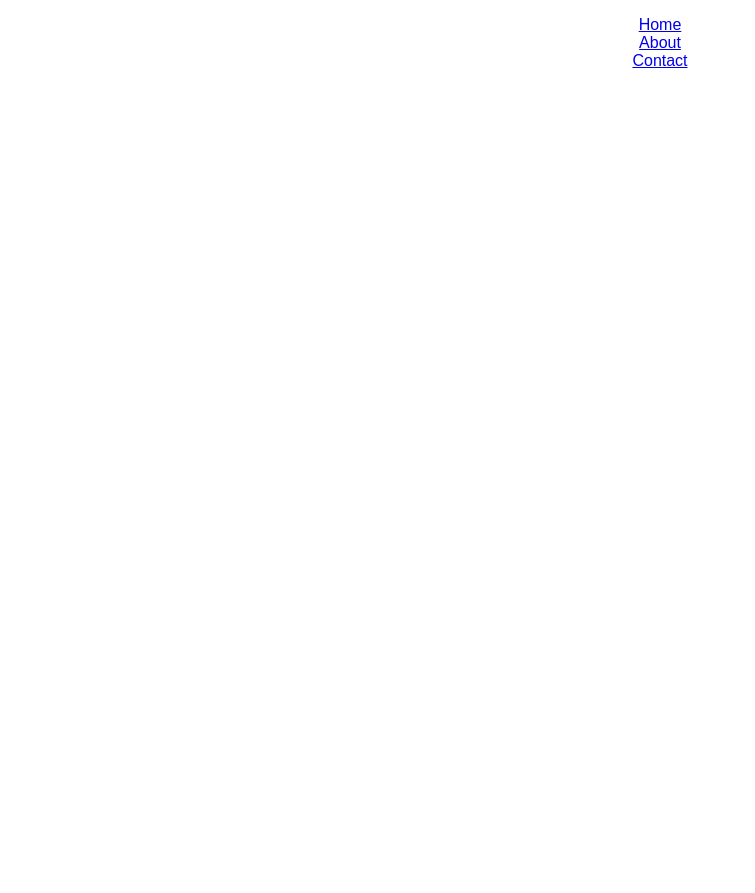
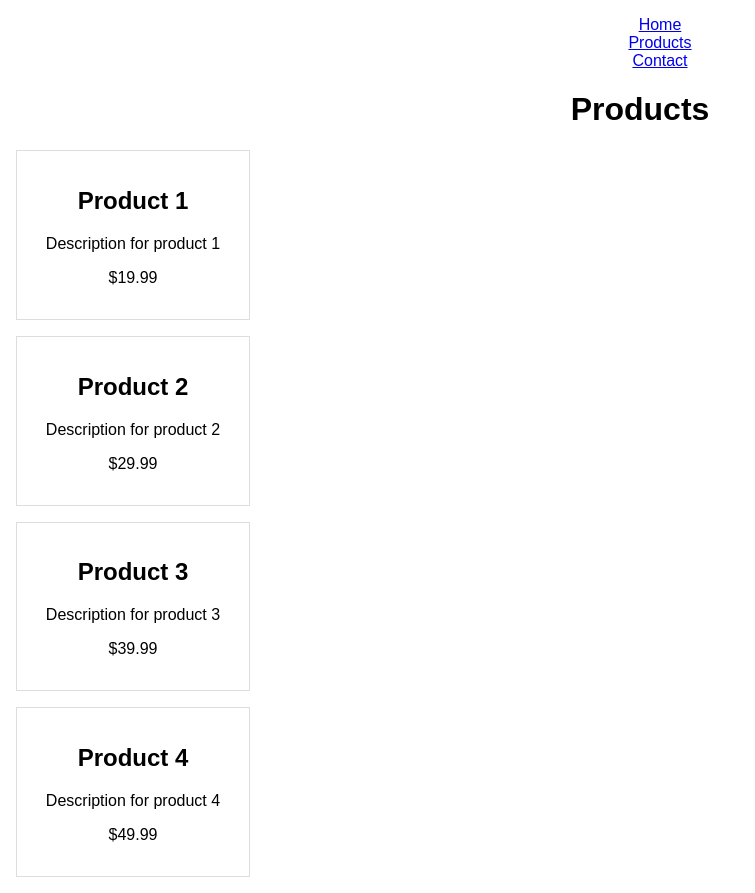
Before and after one commit to mayurpatle/S-MART-ReactJs-, a React (Create React App) app: page /products in a window 1280 px wide. Before the commit this address had no page. Shown: the whole page, without its empty margins (0-755 px from the left). Before the commit the page ends 800 px from the top, so only its background shows below. Built offline with nearby package versions, Linux system fonts and the light colour scheme.

Commit message:
products page  is  being  added  and  route  managed

```diff
--- /dev/null
+++ b/public/products.json
@@ -0,0 +1,27 @@
+[
+  {
+    "id": 1,
+    "name": "Product 1",
+    "description": "Description for product 1",
+    "price": 19.99
+  },
+  {
+    "id": 2,
+    "name": "Product 2",
+    "description": "Description for product 2",
+    "price": 29.99
+  },
+  {
+    "id": 3,
+    "name": "Product 3",
+    "description": "Description for product 3",
+    "price": 39.99
+  },
+  {
+    "id": 4,
+    "name": "Product 4",
+    "description": "Description for product 4",
+    "price": 49.99
+  }
+
+]
--- a/src/App.js
+++ b/src/App.js
@@ -3,6 +3,7 @@ import './App.css';
 import Home from './pages/Home';
 import { Route , Routes  } from 'react-router-dom';
 import Navbar from './components/Navbar';
+import Products from './pages/Products';
 
 function App() {
   return (
@@ -10,6 +11,7 @@ function App() {
       <Navbar />
       <Routes>
         <Route path='/' element = {<Home />} />
+        <Route path='/products' element = {<Products />} />
       </Routes>
     </div>
   );
--- a/src/components/Navbar.jsx
+++ b/src/components/Navbar.jsx
@@ -6,7 +6,7 @@ const Navbar = () => {
     <nav>
         <ul>
             <li><Link to = "/">Home</Link></li>
-            <li><Link to = "/about">About</Link></li>
+            <li><Link to = "/products">Products</Link></li>
             <li><Link to = "/contact">Contact</Link></li>
 
         </ul>
--- /dev/null
+++ b/src/pages/Products.jsx
@@ -0,0 +1,36 @@
+import React , {useState  , useEffect } from 'react'
+import '../styles/Products.css'
+const Products = () => {
+  const [products  ,  setProducts ]  =  useState([])   ;
+  useEffect(
+    () => {
+        fetch('/products.json')
+        .then(response  => response.json())
+        .then(data => setProducts(data))
+        .catch(error => console.error('Error:', error))   ;  // Error handling
+
+    } ,   []
+    // [] means this effect will only run once on component mount
+
+  )
+
+  return (
+
+    <div>
+        <h1> Products </h1>
+        <div className='products-list'>
+            {products.map(product => (
+                <div key={product.id} className='product-item'>
+                    <h2>{product.name}</h2>
+                    <p>{product.description}</p>
+                    <p>${product.price}</p>
+
+
+                </div>
+            ))}
+        </div>
+    </div>
+  )
+}
+
+export default Products
--- /dev/null
+++ b/src/styles/Products.css
@@ -0,0 +1,11 @@
+.product-list {
+  display: flex;
+  flex-wrap: wrap;
+}
+
+.product-item {
+  border: 1px solid #ddd;
+  padding: 16px;
+  margin: 16px;
+  width: 200px;
+}
```
